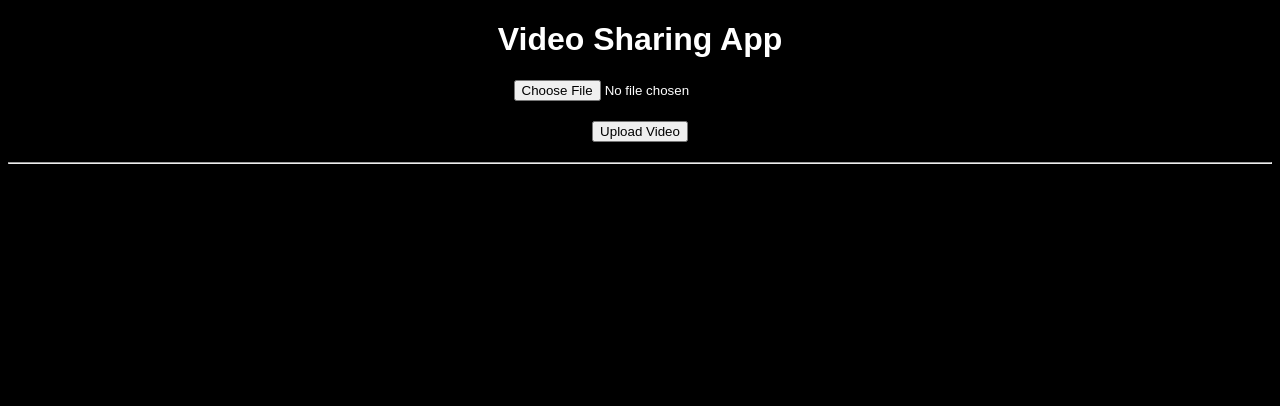
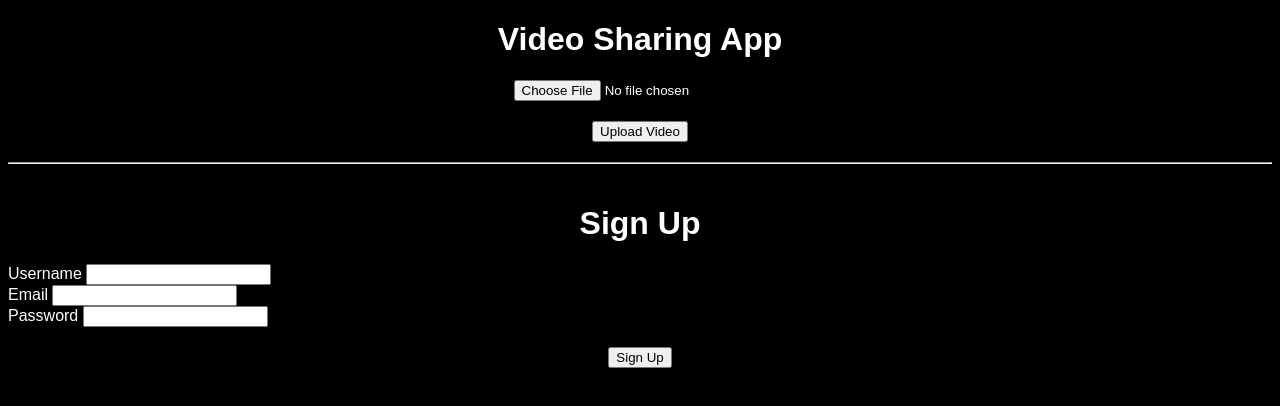
Before and after one commit to actualpc/alpha, a plain HTML site: page index.html in a window 1280 px wide. Drawn offline with Linux system fonts and the light colour scheme.

Commit message:
Update index.html

```diff
--- a/index.html
+++ b/index.html
@@ -38,5 +38,23 @@
     // The JavaScript code remains unchanged
     // ...
   </script>
+  <div class="container">
+    <h1>Sign Up</h1>
+    <form>
+        <div class="form-group">
+            <label for="username">Username</label>
+            <input type="text" id="username" name="username" required>
+        </div>
+        <div class="form-group">
+            <label for="email">Email</label>
+            <input type="email" id="email" name="email" required>
+        </div>
+        <div class="form-group">
+            <label for="password">Password</label>
+            <input type="password" id="password" name="password" required>
+        </div>
+        <button type="submit">Sign Up</button>
+    </form>
+</div>
 </body>
 </html>
```
